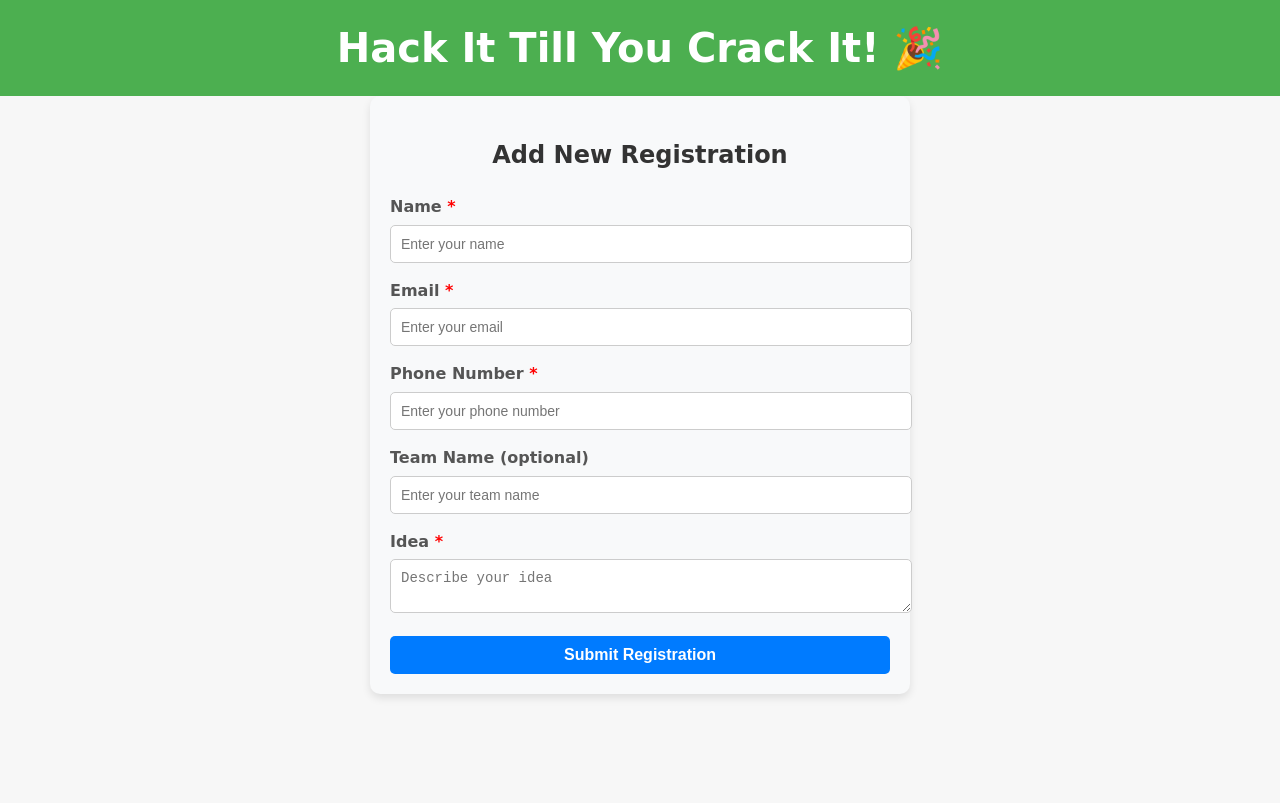
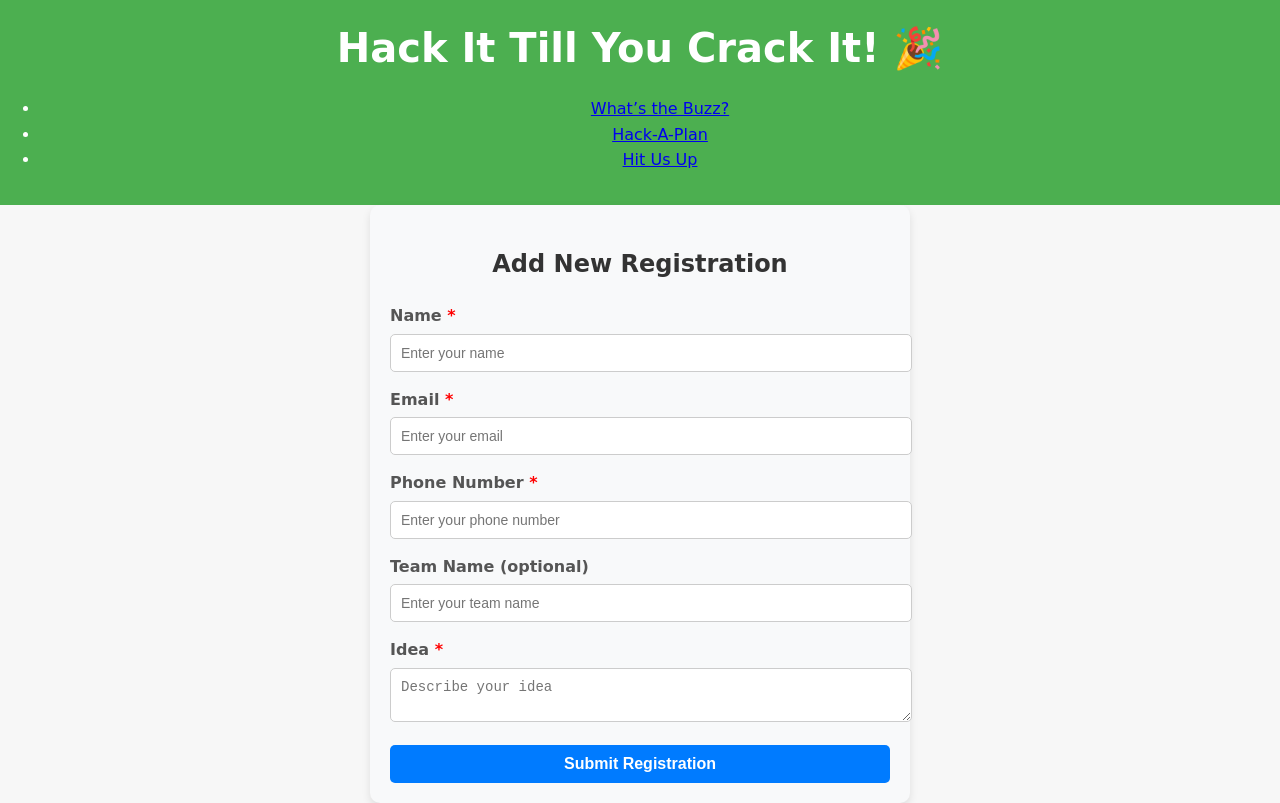
Before and after one commit to madhuripokala6/fullstack-demo, a React (Create React App) app in the folder apps/frontend/src/: page /register in a window 1280 px wide. Built offline with nearby package versions, Linux system fonts and the light colour scheme; the HTML template or start-up script is replaced by a standard one.

Commit message:
added changes from github codespaces

```diff
--- a/apps/frontend/src/App.js
+++ b/apps/frontend/src/App.js
@@ -12,13 +12,13 @@ function App() {
       <ToastContainer />
       <header>
         <h1>Hack It Till You Crack It! 🎉</h1>
-        {/* <nav>
+        <nav>
           <ul>
             <li><a href="#about">What’s the Buzz?</a></li>
             <li><a href="#schedule">Hack-A-Plan</a></li>
             <li><a href="#contact">Hit Us Up</a></li>
           </ul>
-        </nav> */}
+        </nav>
       </header>
       <Routes>
         <Route path="/" element={<RegistrationList />} />
```
